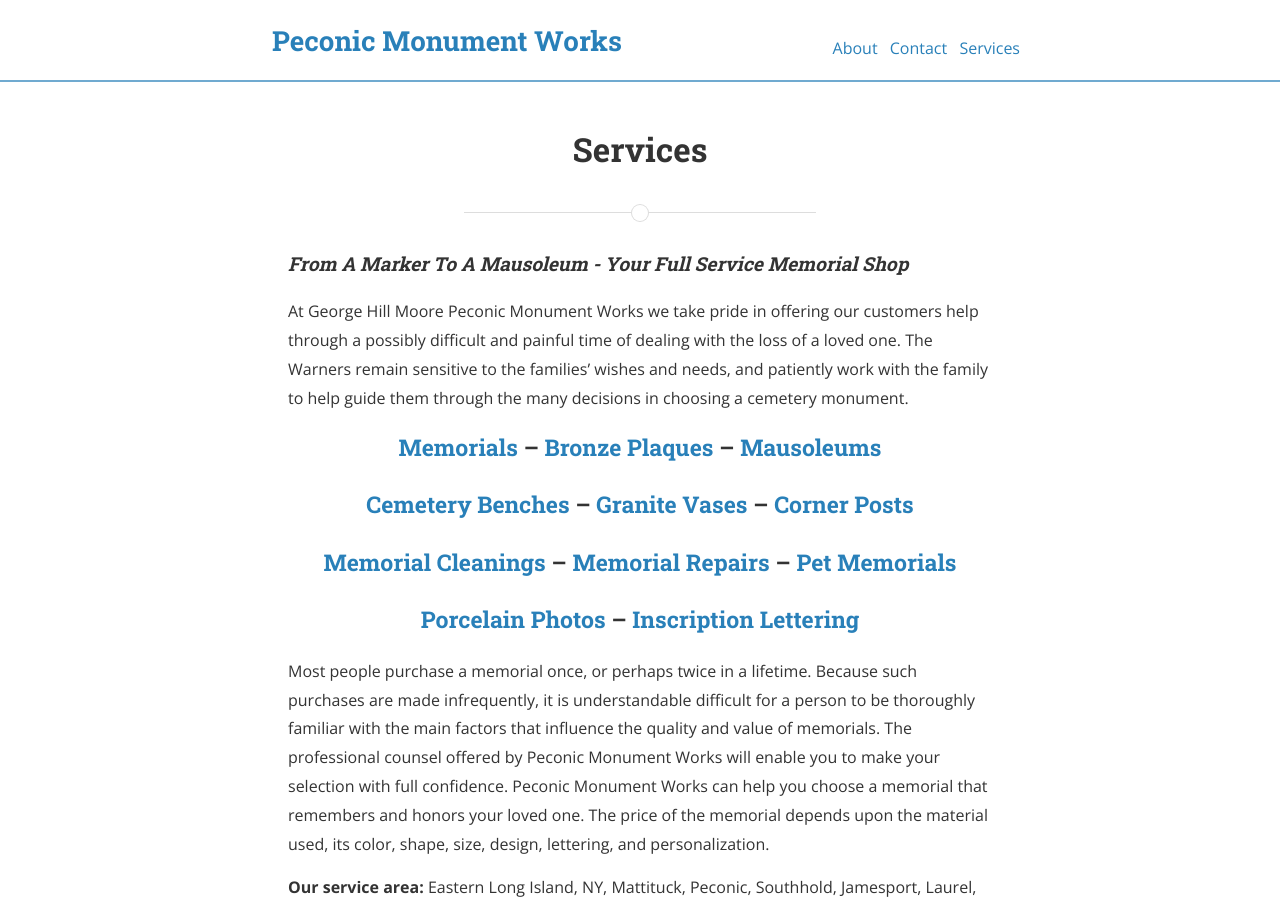
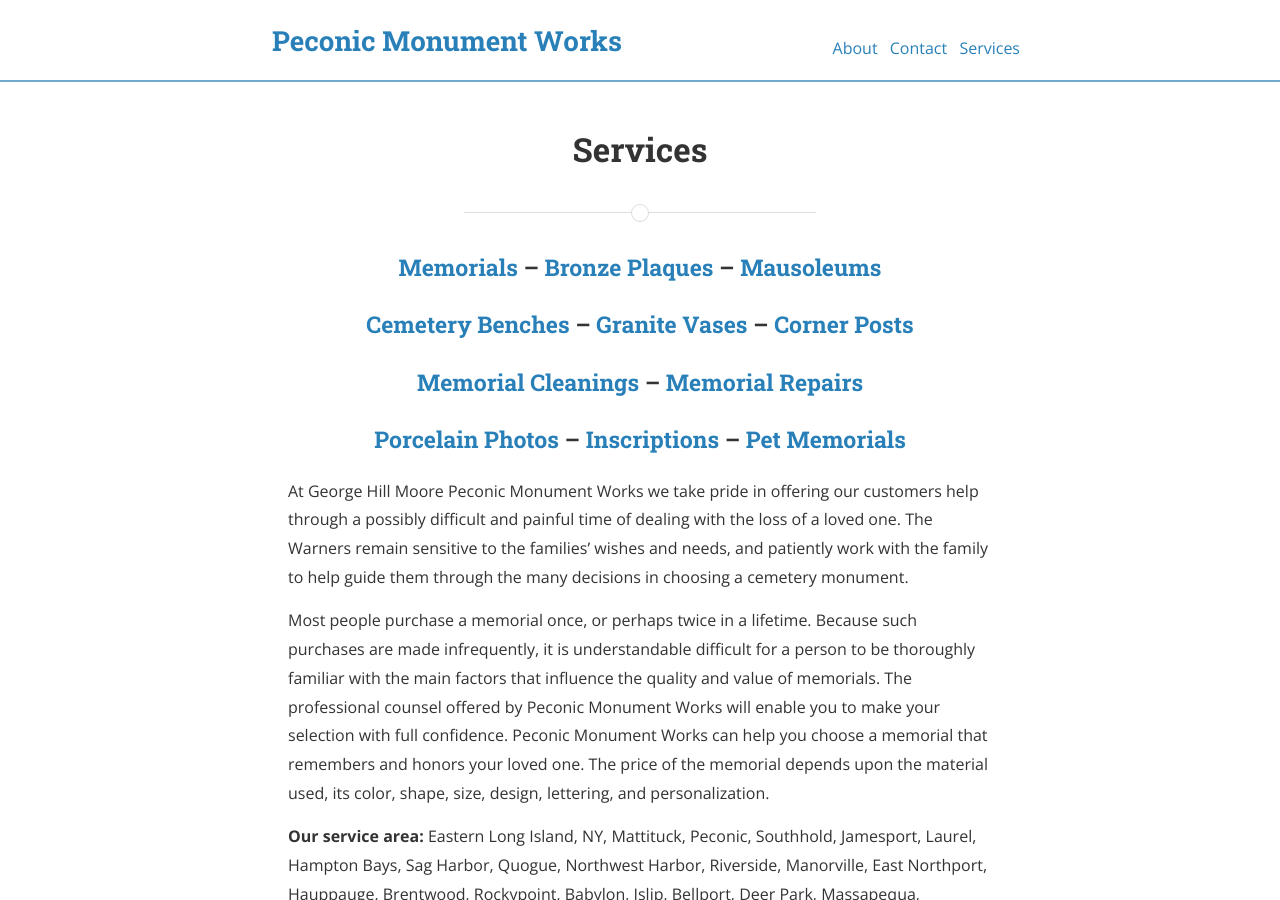
Before and after one commit to peconicmonuments/peconicmonuments.github.io, a Jekyll site: the page built from services.md, in a window 1280 px wide and 900 px high. Built offline with Jekyll 4.4.1, drawn with Linux system fonts in a browser that asks for light colours; nearby versions of some CDN libraries.

Commit message:
clean services

```diff
--- a/services.md
+++ b/services.md
@@ -3,7 +3,13 @@
 title: Services
 ---
 
-#### *From A Marker To A Mausoleum - Your Full Service Memorial Shop*
+### [Memorials](#memorials) -- [Bronze Plaques](#bronze-plaques) -- [Mausoleums](#mausoleums)
+
+### [Cemetery Benches](#granite-cemetery-benches) -- [Granite Vases](#granite-vases) -- [Corner Posts](#cemetery-corner-posts)
+
+### [Memorial Cleanings](#cleaning-services) -- [Memorial Repairs](#memorial-repairs)
+
+### [Porcelain Photos](#porcelain-photos) -- [Inscriptions](#inscription-lettering) -- [Pet Memorials](#pet-memorials)
 
 At George Hill Moore Peconic Monument Works we take pride in offering
 our customers help through a possibly difficult and painful time of
@@ -11,14 +17,6 @@
 the families' wishes and needs, and patiently work with the family to
 help guide them through the many decisions in choosing a cemetery
 monument.
-
-### [Memorials](#memorials) -- [Bronze Plaques](#bronze-plaques) -- [Mausoleums](#mausoleums)
-
-### [Cemetery Benches](#granite-cemetery-benches) -- [Granite Vases](#granite-vases) -- [Corner Posts](#cemetery-corner-posts)
-
-### [Memorial Cleanings](#cleaning-services) -- [Memorial Repairs](#memorial-repairs) -- [Pet Memorials](#pet-memorials)
-
-### [Porcelain Photos](#porcelain-photos) -- [Inscription Lettering](#inscription-lettering)
 
 Most people purchase a memorial once, or perhaps twice in a lifetime. Because
 such purchases are made infrequently, it is understandable difficult for a
```
